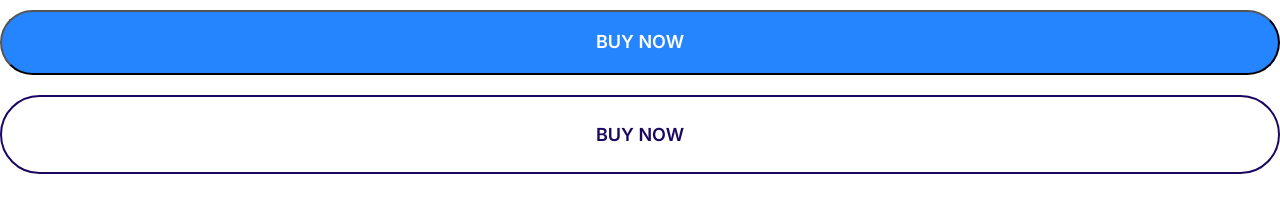
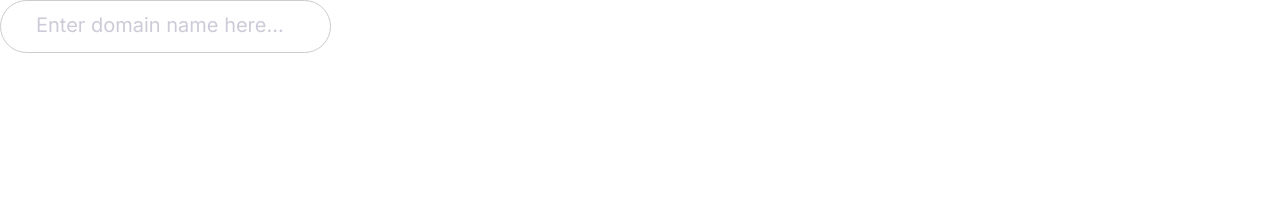
Before and after one commit to Ramkumar-m7/mosh-website, a plain HTML site: page index.html in a window 1280 px wide. Drawn offline with Linux system fonts and the light colour scheme.

Commit message:
define input.

```diff
--- a/CSS/style.css
+++ b/CSS/style.css
@@ -204,3 +204,21 @@ a{
     background:var(--color-headings);
     color:#fff;
 }
+/*Inputs*/
+.input{
+    padding:1.5rem 3.5rem;
+    border:1px solid #ccc;
+    border-radius: 30px;
+    outline:0;
+    color: var(--color-headings);
+}
+.input::placeholder{
+    color:#cdcbd7;
+    font-size: 2rem;
+}
+@media screen and(min-width:1024px){
+    .input{
+        font-size:1.5rem;
+    }
+
+}
--- a/index.html
+++ b/index.html
@@ -15,7 +15,6 @@
     <link rel="stylesheet" href="css/style.css" />
   </head>
   <body>
-    <button class="btn btn--primary btn--block">Buy now</button>
-    <a href="#" class="btn btn--block btn--outline">Buy now</a>
+    <input type="text" class="input" placeholder="Enter domain name here..." />
   </body>
 </html>
```
